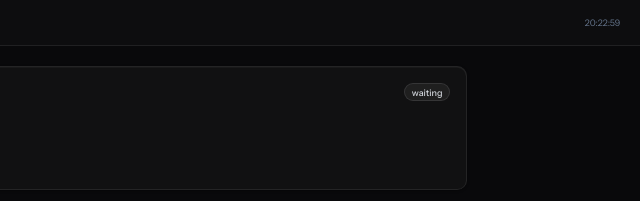
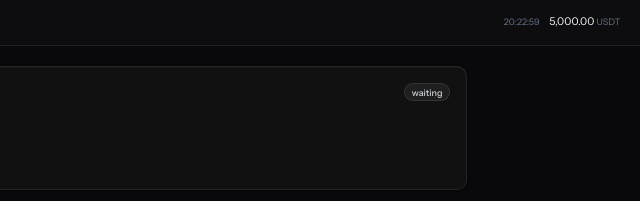
Before and after one commit to k-devv/futures, a website with bundled scripts: page app/index.html in a window 1280 px wide. Shown: the top 201 px of the page, 640-1280 px from the left. Built offline with nearby package versions, Linux system fonts and the light colour scheme.

Commit message:
header: dummy 5,000.00 USDT balance beside the clock

```diff
--- a/app/app.js
+++ b/app/app.js
@@ -42,6 +42,17 @@ function render() {
 	document.body.classList.remove('drawer-open');   // navigation closes the drawer
 }
 
+/* ------------------------------------------------------------------ balance */
+// dummy until the account feed exists: one constant, one formatter, one element
+const DUMMY_BALANCE = 5000;
+
+function paintBalance(usdt = DUMMY_BALANCE) {
+	$('balance').innerHTML = `${usdt.toLocaleString('en-US', {
+		minimumFractionDigits: 2,
+		maximumFractionDigits: 2,
+	})} <span class="text-micro text-subtle">USDT</span>`;
+}
+
 /* ------------------------------------------------------------------ clock */
 function tick() {
 	$('clock').textContent = new Date().toLocaleTimeString('en-GB', { hour12: false });
@@ -53,6 +64,7 @@ window.addEventListener('hashchange', render);
 addEventListener('DOMContentLoaded', () => {
 	render();
 	tick();
+	paintBalance();
 	setInterval(tick, 1000);
 
 	// the drawer: two buttons, one class, nothing else
--- a/app/index.html
+++ b/app/index.html
@@ -65,7 +65,10 @@
       </button>
 
       <h1 id="title" class="text-meta">Signal</h1>
-      <span id="clock" class="ml-auto text-micro text-subtle">--:--:--</span>
+      <div class="ml-auto flex items-baseline gap-3">
+        <span id="clock" class="text-micro text-subtle">--:--:--</span>
+        <span id="balance" class="text-meta">5,000.00 <span class="text-micro text-subtle">USDT</span></span>
+      </div>
     </header>
 
     <main id="page" class="flex-1 min-h-0 overflow-y-auto p-4 lg:p-6 pb-safe">
```
